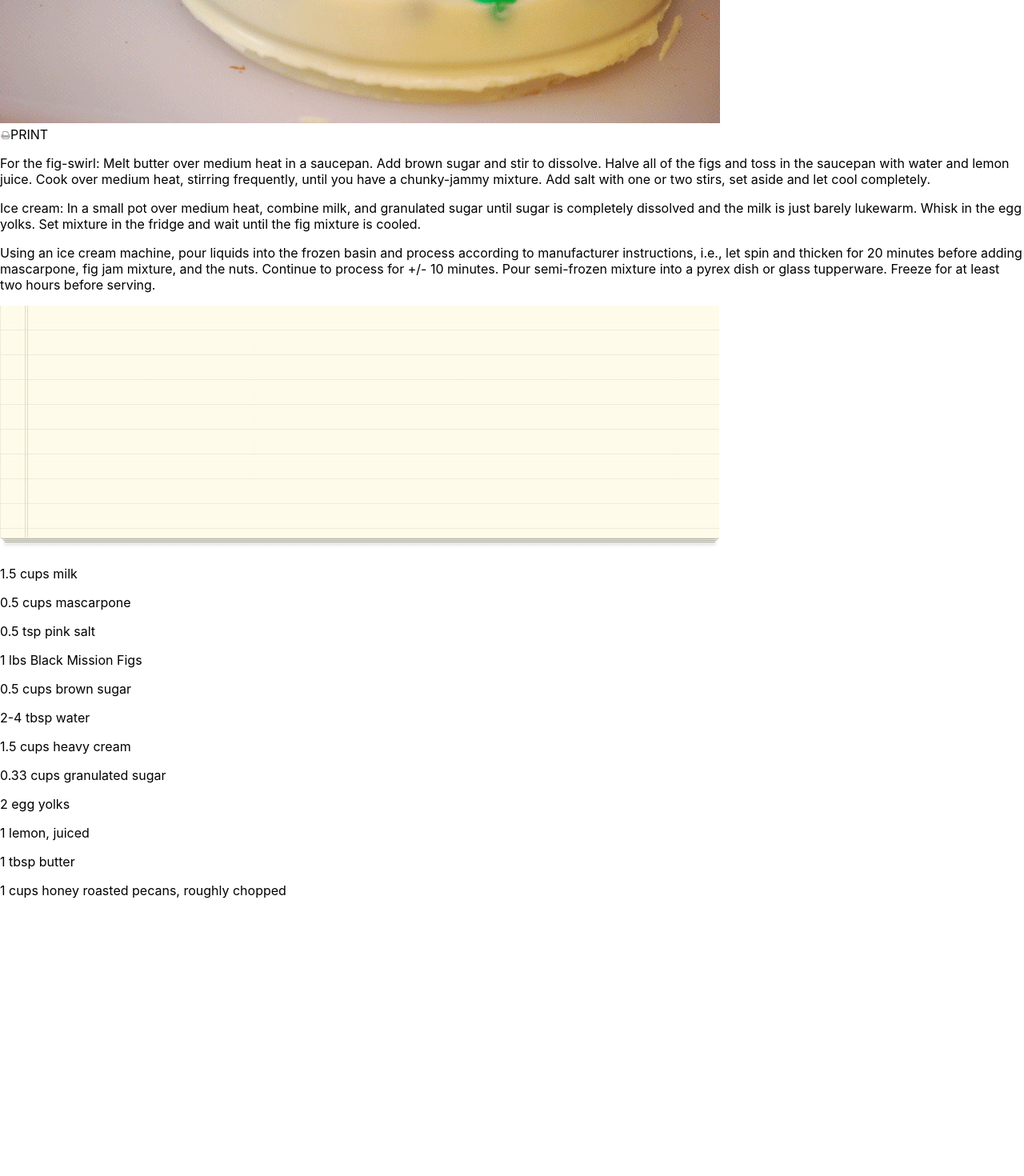
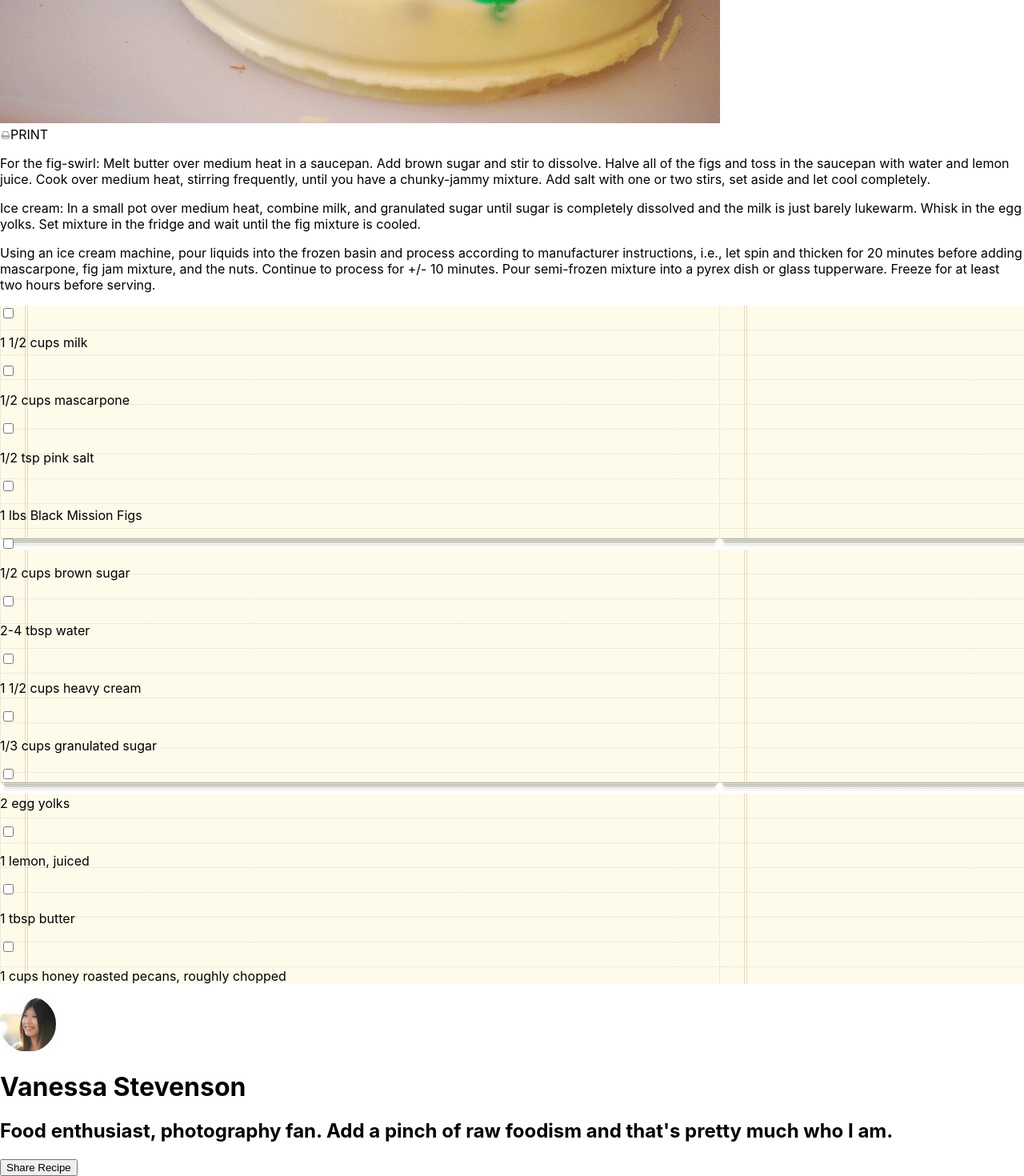
Before and after one commit to julianne-vela/chocolate-pizza, a React (Create React App) app: page / in a window 1280 px wide. Shown: the part 788-2258 px from the top of the page at 80% size. Before the commit the page ends 1927 px from the top, so only its background shows below. Built offline with nearby package versions, Linux system fonts and the light colour scheme.

Commit message:
finalized chocolate pizza page

```diff
--- a/src/App.js
+++ b/src/App.js
@@ -4,10 +4,13 @@ import MainArticle from './image.js';
 import RecipeSteps from './recipe-instructions.js';
 import { Ingredients } from './data.js';
 import IngredientList from './ingredient-list.js';
+import Footer from './footer.js';
+// import './App.module.css';
 
 class IngredientItem extends React.Component {
   render() {
     return <div>
+      <input type='checkbox' />
       <p>
         {this.props.ingredient.amount} {this.props.ingredient.unit} {this.props.ingredient.name}
       </p>
@@ -19,17 +22,19 @@ export default class App extends React.Component {
   render() {
     const ingredientsList = Ingredients.map(
       ingredientItem =>
-      <IngredientItem ingredient={
-        ingredientItem
-      } />)
+        <IngredientItem ingredient={
+          ingredientItem
+        } />)
 
     return (
       <>
         <Header />
         <MainArticle />
         <RecipeSteps />
-        <IngredientList />
-        { ingredientsList }
+        <div style={{
+          backgroundImage: 'url(/list-bg.png)'
+        }}>{ingredientsList}</div>
+        <Footer />
       </>
     );
   }
--- a/src/data.js
+++ b/src/data.js
@@ -1,31 +1,31 @@
 export const Ingredients = [
     {
         name: 'milk',
-        amount: 1.5,
+        amount: '1 1/2',
         unit: 'cups',
 
     },
     {
         name: 'mascarpone',
-        amount: 0.5,
+        amount: '1/2',
         unit: 'cups',
 
     },
     {
         name: 'pink salt',
-        amount: 0.5,
+        amount: '1/2',
         unit: 'tsp',
 
     },
     {
         name: 'Black Mission Figs',
-        amount: 1,
+        amount: '1',
         unit: 'lbs',
 
     },
     {
         name: 'brown sugar',
-        amount: 0.5,
+        amount: '1/2',
         unit: 'cups',
 
     },
@@ -37,37 +37,37 @@ export const Ingredients = [
     },
     {
         name: 'heavy cream',
-        amount: 1.5,
+        amount: '1 1/2',
         unit: 'cups',
 
     },
     {
         name: 'granulated sugar',
-        amount: 0.33,
+        amount: '1/3',
         unit: 'cups',
 
     },
     {
         name: 'egg yolks',
-        amount: 2,
+        amount: '2',
         unit: null,
 
     },
     {
         name: 'lemon, juiced',
-        amount: 1,
+        amount: '1',
         unit: null,
 
     },
     {
         name: 'butter',
-        amount: 1,
+        amount: '1',
         unit: 'tbsp',
 
     },
     {
         name: 'honey roasted pecans, roughly chopped',
-        amount: 1,
+        amount: '1',
         unit: 'cups',
 
     },
--- a/src/footer.js
+++ b/src/footer.js
@@ -0,0 +1,15 @@
+import React from 'react';
+import VanImg from './assets/van-pic.png';
+
+export default class Footer extends React.Component {
+    render() {
+        return (
+            <div>
+                <img alt='woman with brown hair smiling' src={VanImg} />
+                <h1>Vanessa Stevenson</h1>
+                <h2>Food enthusiast, photography fan. Add a pinch of raw foodism and that's pretty much who I am.</h2>
+                <button>Share Recipe</button>
+            </div>
+        )
+    }
+}
--- a/src/header.js
+++ b/src/header.js
@@ -8,12 +8,14 @@ import flickr from './assets/flic-icon.png';
 import pinterest from './assets/pint-icon.png';
 import rss from './assets/rss-icon.png';
 import mail from './assets/mail-icon.png';
+import style from './App.module.css';
+
 
 
 export default class Header extends React.Component {
     render() {
         return (
-            <div className="header">
+            <div className={style.header}>
                 <img alt="fork and knife logo" src={logo} />
                 <h1>Delicious</h1>
                 <h2>THE BEST FOOD BLOG ON THE WEB.</h2>
--- a/src/ingredient-list.js
+++ b/src/ingredient-list.js
@@ -1,12 +1,11 @@
 import React from 'react';
-import listBg from './assets/list-bg.png';
 
 
 export default class IngredientList extends React.Component {
-    render () {
+    render() {
         return (
-            <div className='ingredientList'>
-                <img src={listBg}></img>
+            <div className='ingredientList' >
+
             </div>
         )
     }
```
Also changed, not shown: public/list-bg.png (renamed from src/assets/list-bg.png), src/App.module.css (added).
